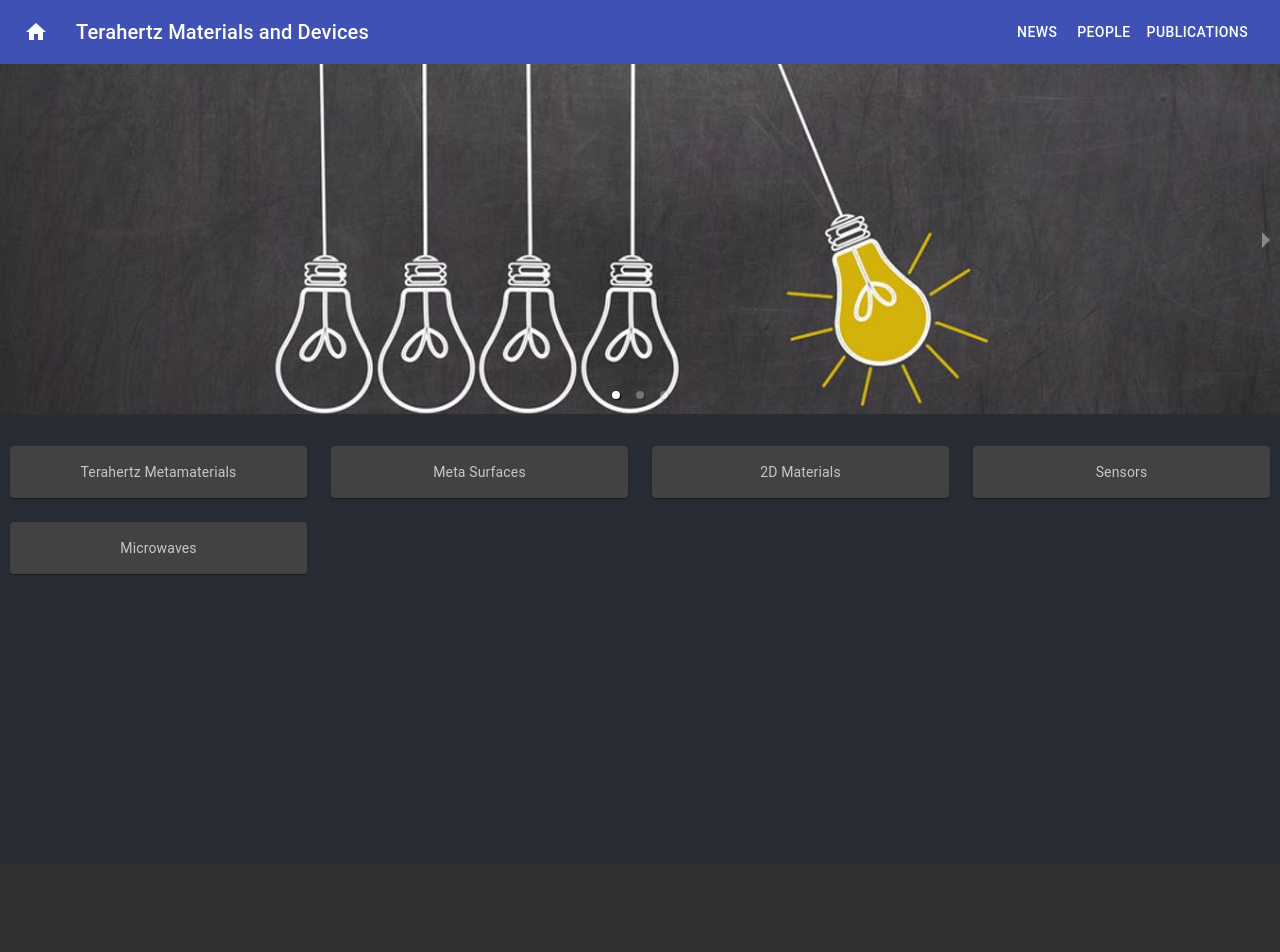
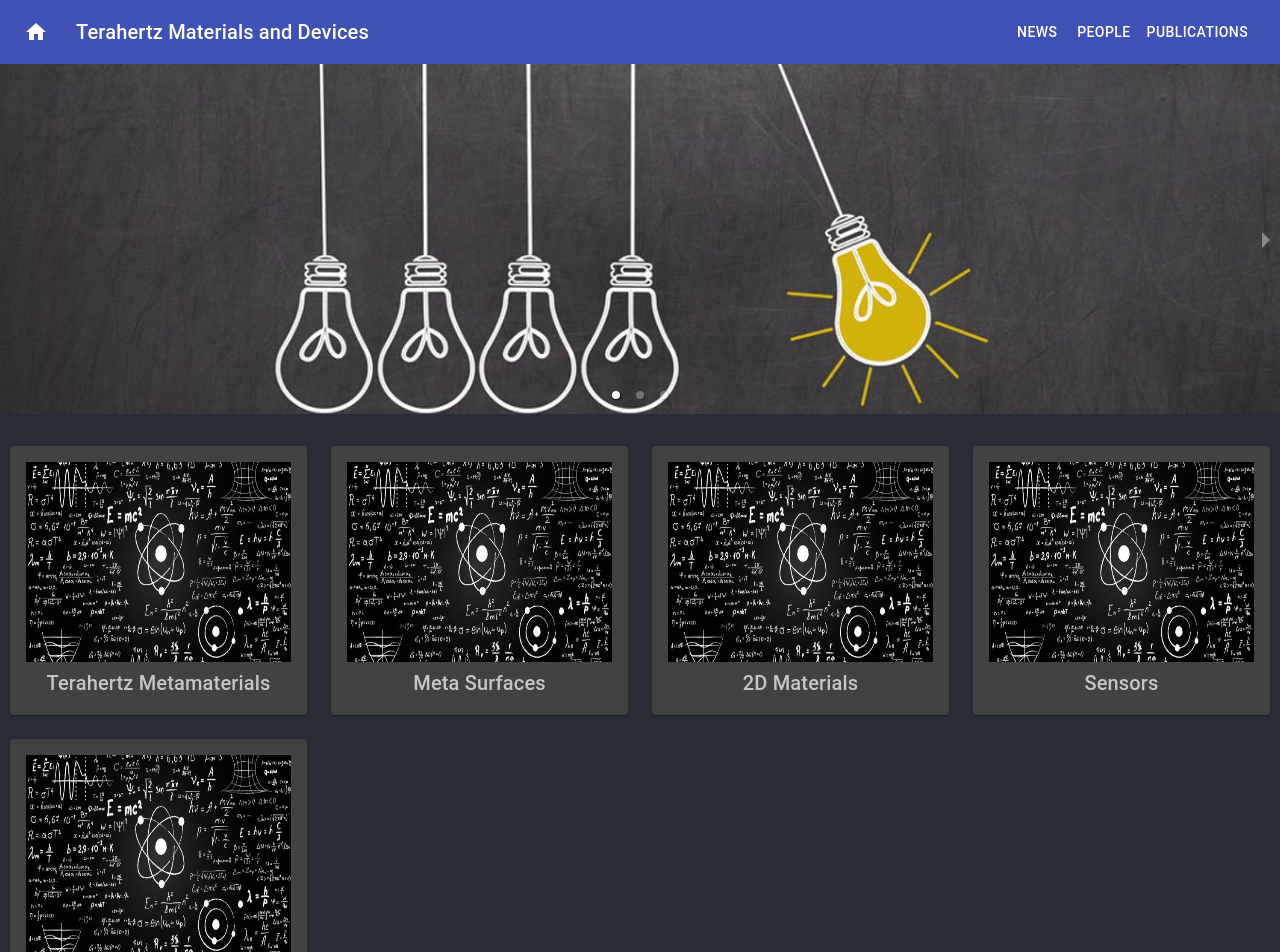
Before and after one commit to Rohithgilla12/Teramade, a React (Create React App) app: page / in a window 1280 px wide. Shown: the top 952 px of the page. Before the commit the page ends 864 px from the top, so only its background shows below. Built offline with nearby package versions, Linux system fonts and the light colour scheme.

Commit message:
Initial commit

```diff
--- /dev/null
+++ b/src/components/Details.js
@@ -0,0 +1,90 @@
+/* eslint-disable jsx-a11y/alt-text */
+import React from "react";
+import { makeStyles } from "@material-ui/core/styles";
+import Paper from "@material-ui/core/Paper";
+import Grid from "@material-ui/core/Grid";
+import Typography from "@material-ui/core/Typography";
+
+const useStyles = makeStyles(theme => ({
+  root: {
+    flexGrow: 1,
+    marginTop: "2rem",
+    marginLeft: "10px",
+    marginRight: "10px"
+  },
+  paper: {
+    padding: theme.spacing(2),
+    textAlign: "center",
+    color: theme.palette.text.secondary
+  },
+  img: {
+    height: 200,
+    width: "100%"
+  }
+}));
+const Details = () => {
+  const classes = useStyles();
+  return (
+    <div className={classes.root}>
+      <Grid container spacing={3}>
+        <Grid item xs={3} spacing={2}>
+          <Paper className={classes.paper}>
+            <img
+              src={`${process.env.PUBLIC_URL}/img/1.jpg`}
+              className={classes.img}
+            />
+            <Typography variant="h6" className={classes.title}>
+              Terahertz Metamaterials
+            </Typography>
+          </Paper>
+        </Grid>
+        <Grid item xs={3} spacing={2}>
+          <Paper className={classes.paper}>
+            <img
+              src={`${process.env.PUBLIC_URL}/img/1.jpg`}
+              className={classes.img}
+            />
+            <Typography variant="h6" className={classes.title}>
+              Meta Surfaces
+            </Typography>
+          </Paper>
+        </Grid>
+        <Grid item xs={3} spacing={2}>
+          <Paper className={classes.paper}>
+            <img
+              src={`${process.env.PUBLIC_URL}/img/1.jpg`}
+              className={classes.img}
+            />
+            <Typography variant="h6" className={classes.title}>
+              2D Materials
+            </Typography>
+          </Paper>
+        </Grid>
+        <Grid item xs={3} spacing={2}>
+          <Paper className={classes.paper}>
+            <img
+              src={`${process.env.PUBLIC_URL}/img/1.jpg`}
+              className={classes.img}
+            />
+            <Typography variant="h6" className={classes.title}>
+              Sensors
+            </Typography>
+          </Paper>
+        </Grid>
+        <Grid item xs={3} spacing={2}>
+          <Paper className={classes.paper}>
+            <img
+              src={`${process.env.PUBLIC_URL}/img/1.jpg`}
+              className={classes.img}
+            />
+            <Typography variant="h6" className={classes.title}>
+              Microwaves
+            </Typography>
+          </Paper>
+        </Grid>
+      </Grid>
+    </div>
+  );
+};
+
+export default Details;
--- a/src/components/Home.js
+++ b/src/components/Home.js
@@ -2,26 +2,9 @@
 import React from "react";
 import { Carousel } from "react-responsive-carousel";
 import "react-responsive-carousel/lib/styles/carousel.min.css";
-import { makeStyles } from "@material-ui/core/styles";
-import Paper from "@material-ui/core/Paper";
-import Grid from "@material-ui/core/Grid";
-
-const useStyles = makeStyles(theme => ({
-  root: {
-    flexGrow: 1,
-    marginTop: "2rem",
-    marginLeft: "10px",
-    marginRight: "10px"
-  },
-  paper: {
-    padding: theme.spacing(2),
-    textAlign: "center",
-    color: theme.palette.text.secondary
-  }
-}));
+import Details from "./Details";
 
 const Home = () => {
-  const classes = useStyles();
   return (
     <>
       <Carousel showArrows={true} showThumbs={false} showStatus={false}>
@@ -35,25 +18,7 @@ const Home = () => {
           <img src={`${process.env.PUBLIC_URL}/img/1.jpg`} />
         </div>
       </Carousel>
-      <div className={classes.root}>
-        <Grid container spacing={3}>
-          <Grid item xs={3} spacing={2}>
-            <Paper className={classes.paper}>Terahertz Metamaterials</Paper>
-          </Grid>
-          <Grid item xs={3} spacing={2}>
-            <Paper className={classes.paper}>Meta Surfaces</Paper>
-          </Grid>
-          <Grid item xs={3} spacing={2}>
-            <Paper className={classes.paper}>2D Materials</Paper>
-          </Grid>
-          <Grid item xs={3} spacing={2}>
-            <Paper className={classes.paper}>Sensors</Paper>
-          </Grid>
-          <Grid item xs={3} spacing={2}>
-            <Paper className={classes.paper}>Microwaves</Paper>
-          </Grid>
-        </Grid>
-      </div>
+      <Details />
     </>
   );
 };
--- a/src/components/People.js
+++ b/src/components/People.js
@@ -1,7 +1,7 @@
 import React from "react";
 
 const People = () => {
-  return <p>People</p>;
+  return <p>Details about People go here</p>;
 };
 
 export default People;
```
